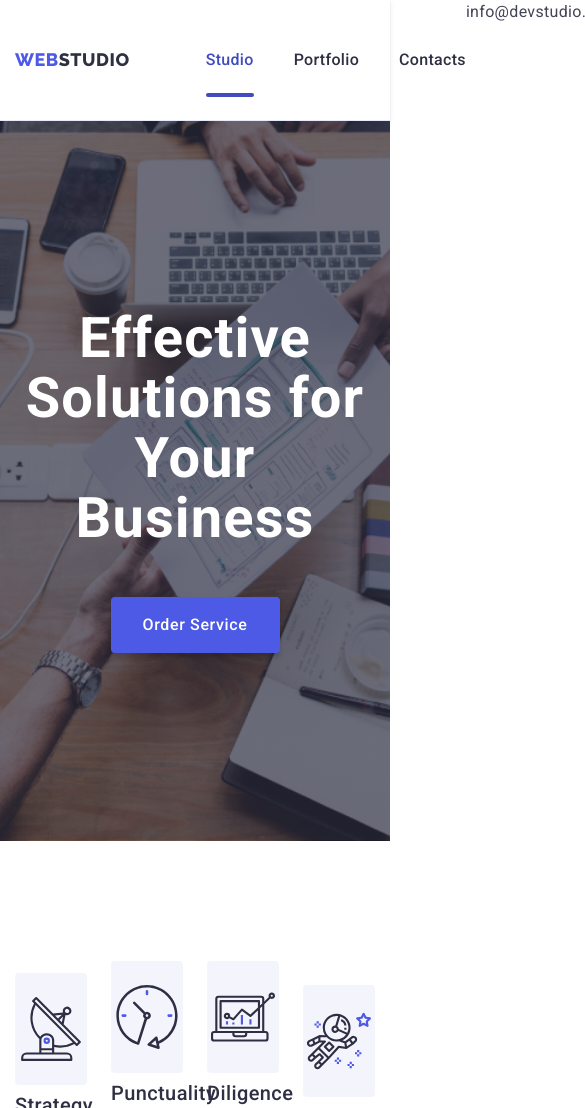
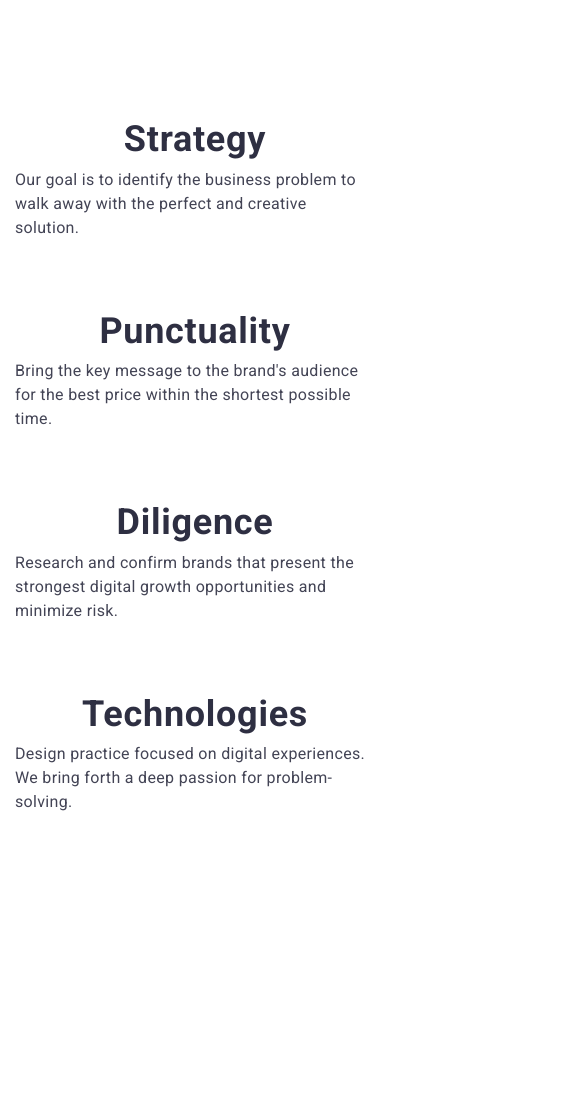
Before and after one commit to Max-Arslanov/goit-markup-hw-06, a plain HTML site: page index.html in a window 390 px wide. Shown: the top 1108 px of the page, 585 px wide, since content can reach past the window. After the commit the page ends 934 px from the top, so only its background shows below. Drawn offline with nearby package versions, Linux system fonts and the light colour scheme.

Commit message:
Mobile first

```diff
--- a/css/styles.css
+++ b/css/styles.css
@@ -197,20 +197,23 @@ header {
 
 .benefits-list {
   list-style-type: none;
-  gap: 24px;
+  gap: 72px;
+  flex-wrap: wrap;
 }
 
 .benefits-item {
-  width: calc((100% - 3 * 24px) / 4);
+  width: 100%;
 }
 
 .benefits-name {
-  font-weight: 500;
-  font-size: 20px;
-  line-height: 1.2;
-  letter-spacing: 0.02em;
+  font-size: 36px;
+  font-family: Roboto;
+  font-weight: 700;
+  line-height: 1.1;
+  letter-spacing: 0.72px;
   color: var(--title-color);
   margin-bottom: 8px;
+  text-align: center;
 }
 .benefits-description {
   font-size: 16px;
@@ -224,7 +227,7 @@ header {
 .benefits-icon {
   background-color: var(--light-backround);
   border-radius: 4px;
-  display: flex;
+  display: none;
   align-items: center;
   justify-content: center;
   /* padding: 24px 0 24px 0; */
@@ -763,7 +766,7 @@ img {
   margin-bottom: 4px;
 }
 .modal-icon {
-  fill: #2E2F42;
+  fill: #2e2f42;
   position: absolute;
   left: 16px;
   top: 50%;
--- a/index.html
+++ b/index.html
@@ -19,7 +19,7 @@
     <title>Web Studio</title>
   </head>
   <body>
-    <header class="header-styles">
+    <!-- <header class="header-styles">
       <div class="container header-container">
         <nav class="header-navigation">
           <a href="./index.html" class="logo-beginning link"
@@ -57,10 +57,10 @@
           </ul>
         </address>
       </div>
-    </header>
+    </header> -->
     <main>
       <!-- Hero -->
-      <section class="hero">
+      <!-- <section class="hero">
         <div class="container hero-body">
           <h1 class="hero-heading header-container">
             Effective Solutions for Your Business
@@ -69,13 +69,13 @@
             Order Service
           </button>
         </div>
-      </section>
+      </section> -->
 
       <!-- Why Choose Us -->
       <section class="why-choose">
         <div class="container">
           <h2 class="visually-hidden">Why Choose Us?</h2>
-          <!-- We need to keep the headline hierarchy, so I use this hidden H2. Later on, we will disclose it to search engines using CSS. -->
+
           <ul class="benefits-list list header-container">
             <li class="benefits-item">
               <div class="benefits-icon">
@@ -129,7 +129,7 @@
         </div>
       </section>
       <!-- Services -->
-      <section class="services">
+      <!-- <section class="services">
         <div class="container">
           <h2 class="services-heading">What are we doing</h2>
           <ul class="services-list list header-container">
@@ -159,9 +159,9 @@
             </li>
           </ul>
         </div>
-      </section>
+      </section> -->
       <!-- Team -->
-      <section class="team">
+      <!-- <section class="team">
         <div class="container">
           <h2 class="team-heading">Our Team</h2>
           <ul class="team-members-list list header-container">
@@ -376,11 +376,11 @@
                       target="_blank"
                       rel="noopener noreferrer"
                     >
-                      <!-- <div class="social-icon"> -->
+
                       <svg class="socmedia-icon" width="16" height="16">
                         <use href="./images/icons.svg#icon-instagram"></use>
                       </svg>
-                      <!-- </div> -->
+
                     </a>
                   </li>
                   <li class="social-list-item">
@@ -390,11 +390,11 @@
                       target="_blank"
                       rel="noopener noreferrer"
                     >
-                      <!-- <div class="social-icon"> -->
+
                       <svg class="socmedia-icon" width="16" height="16">
                         <use href="./images/icons.svg#icon-twitter"></use>
                       </svg>
-                      <!-- </div> -->
+
                     </a>
                   </li>
                   <li class="social-list-item">
@@ -404,11 +404,11 @@
                       target="_blank"
                       rel="noopener noreferrer"
                     >
-                      <!-- <div class="social-icon"> -->
+
                       <svg class="socmedia-icon" width="16" height="16">
                         <use href="./images/icons.svg#icon-facebook"></use>
                       </svg>
-                      <!-- </div> -->
+
                     </a>
                   </li>
                   <li class="social-list-item">
@@ -418,11 +418,11 @@
                       target="_blank"
                       rel="noopener noreferrer"
                     >
-                      <!-- <div class="social-icon"> -->
+
                       <svg class="socmedia-icon" width="16" height="16">
                         <use href="./images/icons.svg#icon-linkedin"></use>
                       </svg>
-                      <!-- </div> -->
+
                     </a>
                   </li>
                 </ul>
@@ -430,64 +430,64 @@
             </li>
           </ul>
         </div>
-      </section>
+      </section> -->
       <!-- Customers -->
-      <section class="customers">
+      <!-- <section class="customers">
         <div class="container">
           <h2 class="team-heading">Customers</h2>
           <ul class="list customer-list">
             <li class="customer-card">
               <a href="" class="customer-link">
-                <!-- <div class="customer-card"> -->
+
                 <svg class="customer-icon" width="104" height="56">
                   <use href="./images/icons.svg#icon-ya"></use>
                 </svg>
-                <!-- </div> -->
+
               </a>
             </li>
             <li class="customer-card">
               <a href="" class="customer-link">
-                <!-- <div class="customer-card"> -->
+
                 <svg class="customer-icon" width="104" height="56">
                   <use href="./images/icons.svg#icon-company-flag"></use>
                 </svg>
-                <!-- </div              > -->
+
               </a>
             </li>
             <li class="customer-card">
               <a href="" class="customer-link">
-                <!-- <div class="customer-card"> -->
+
                 <svg class="customer-icon" width="104" height="56">
                   <use href="./images/icons.svg#icon-company-orange"></use>
                 </svg>
-                <!-- </div> -->
+
               </a>
             </li>
             <li class="customer-card">
               <a href="" class="customer-link">
-                <!-- <div class="customer-card"> -->
+
                 <svg class="customer-icon" width="104" height="56">
                   <use href="./images/icons.svg#icon-foster"></use>
                 </svg>
-                <!-- </div> -->
+
               </a>
             </li>
             <li class="customer-card">
               <a href="" class="customer-link">
-                <!-- <div class="customer-card"> -->
+
                 <svg class="customer-icon" width="104" height="56">
                   <use href="./images/icons.svg#icon-brand"></use>
                 </svg>
-                <!-- </div> -->
+
               </a>
             </li>
             <li class="customer-card">
               <a href="" class="customer-link">
-                <!-- <div class="customer-card"> -->
+
                 <svg class="customer-icon" width="104" height="56">
                   <use href="./images/icons.svg#icon-tag-line"></use>
                 </svg>
-                <!-- </div> -->
+
               </a>
             </li>
           </ul>
@@ -560,7 +560,7 @@
         </div>
         <div class="footer-subscribe">
           <p class="footer-social-heading">Subscribe</p>
-          <!-- <div class="footer-sub-input"> -->
+
           <form class="footer-form">
             <label for="footer-email" class="footer-label">
               <input
@@ -578,7 +578,7 @@
               </svg>
             </button>
           </form>
-          <!-- </div> -->
+
         </div>
       </div>
     </footer>
@@ -663,11 +663,11 @@
               <a class="privacy-link" href="">Privacy Policy</a></label
             >
           </div>
-          <!-- </div> -->
+
           <button type="submit" class="button-submit">Send</button>
         </form>
       </div>
-    </div>
+    </div> -->
     <script src="./js/modal.js"></script>
   </body>
 </html>
```
